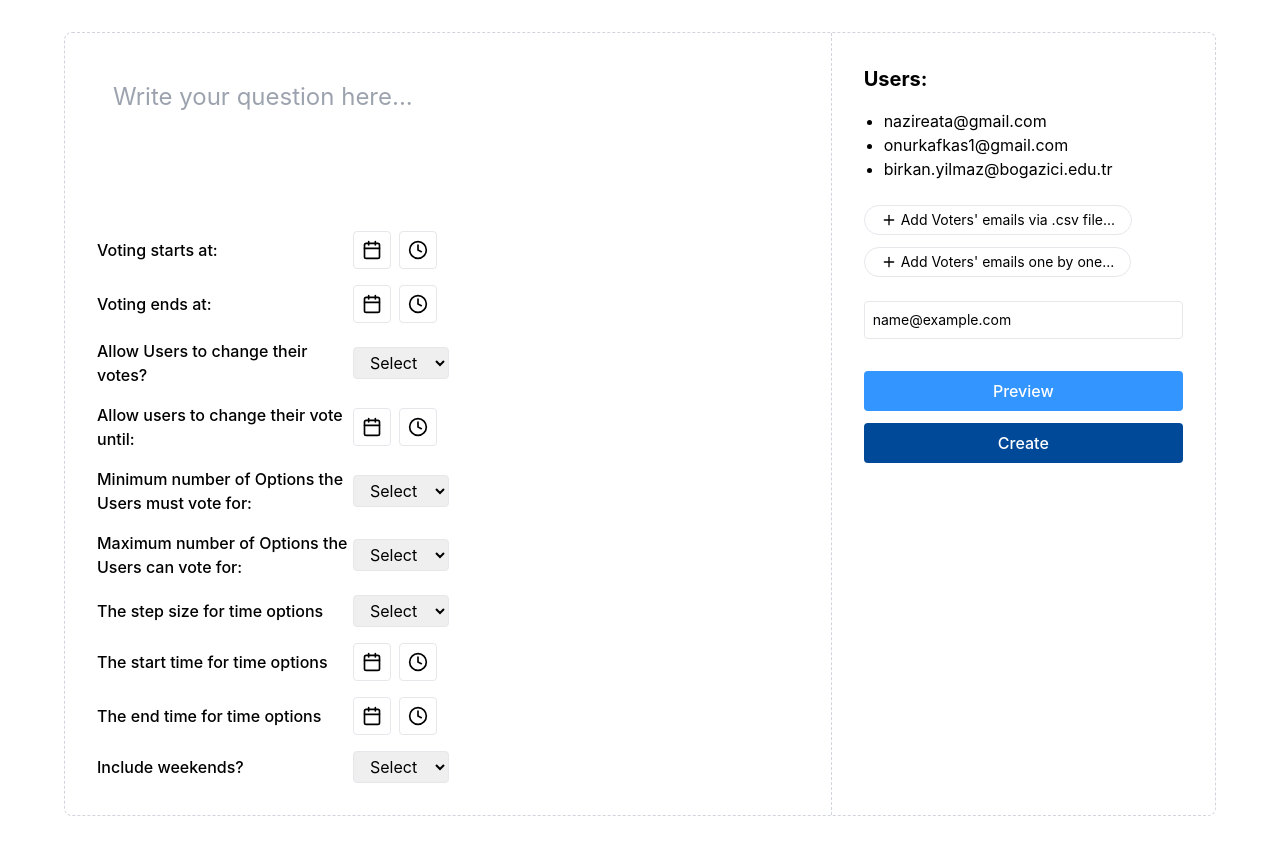
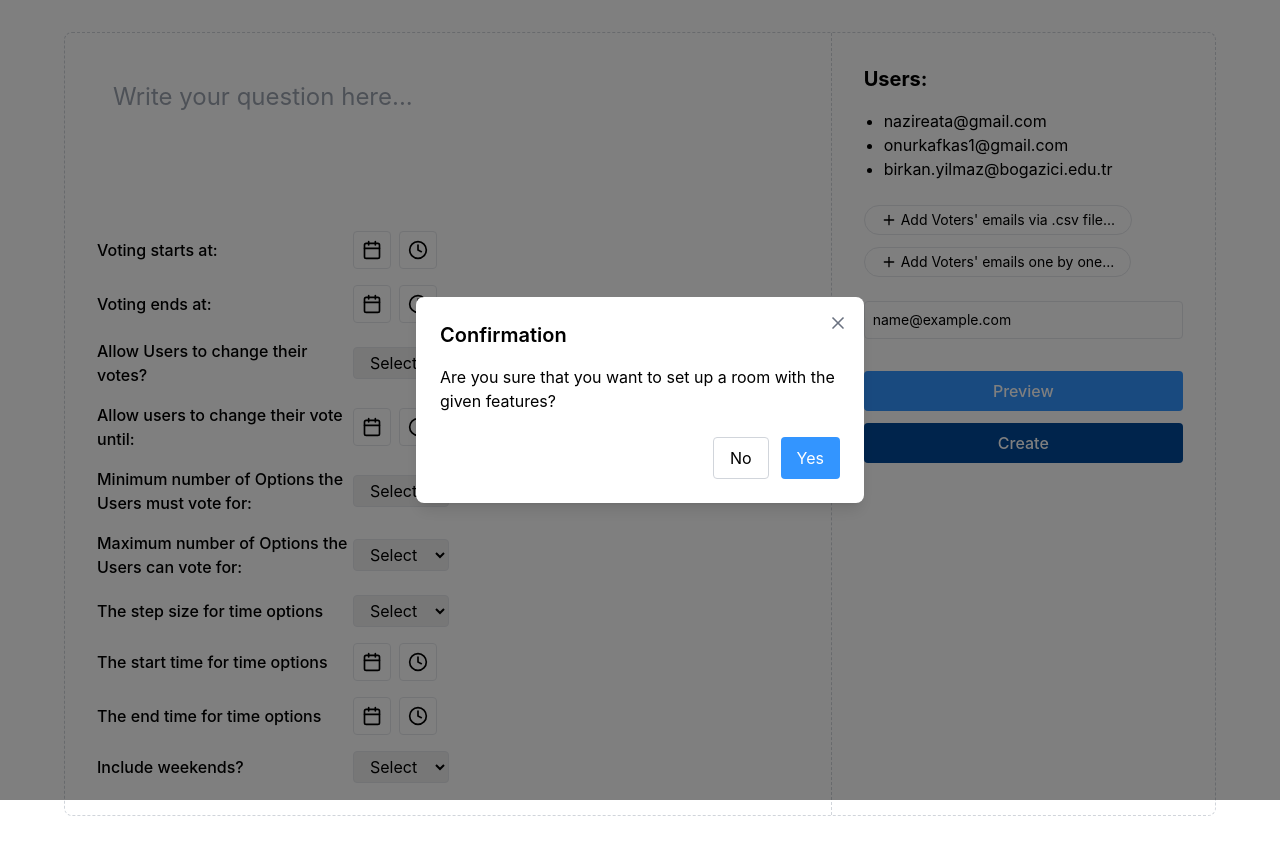
Before and after one commit to SturmR/AnonymousVoting, a React (Create React App) app in the folder frontend/: page /pickatime in a window 1280 px wide. Both pictures are taken after typing "name@example.com" into the empty fields and a click on the button "Create". Built offline with nearby package versions, Linux system fonts and the light colour scheme.

Commit message:
Add confirmation popups to creation pages.

```diff
--- a/frontend/src/pages/CreateRoom.js
+++ b/frontend/src/pages/CreateRoom.js
@@ -23,6 +23,23 @@ function CreateRoom() {
 
   // State to track which date picker is currently showing
   const [activeDatePicker, setActiveDatePicker] = useState(null);
+
+  // Modal state
+  const [showModal, setShowModal] = useState(false);
+
+  // Handle create button click
+  const handleCreate = () => {
+    setShowModal(true);
+  };
+
+  // Handle confirmation
+  const handleConfirm = () => {
+    // Process the form submission here
+    console.log('Form submitted!');
+    setShowModal(false);
+    // Additional logic for form submission
+  };
+
 
   // Add this function inside your Meeting component
   const DateTimePicker = ({ label, selectedDate, onChange, id }) => {
@@ -94,6 +111,46 @@ function CreateRoom() {
             {selectedDate.toLocaleDateString()} {selectedDate.toLocaleTimeString([], { hour: '2-digit', minute: '2-digit' })}
           </div>
         )}
+      </div>
+    );
+  };
+
+  // Confirmation Modal Component
+  const ConfirmationModal = () => {
+    if (!showModal) return null;
+
+    return (
+      <div className="fixed inset-0 bg-black bg-opacity-50 flex items-center justify-center z-50">
+        <div className="bg-white rounded-lg shadow-lg w-full max-w-md relative">
+          <div className="absolute top-4 right-4">
+            <button
+              onClick={() => setShowModal(false)}
+              className="text-gray-500 hover:text-gray-700"
+            >
+              <X size={20} />
+            </button>
+          </div>
+
+          <div className="p-6">
+            <h3 className="text-xl font-semibold mb-4">Confirmation</h3>
+            <p className="mb-6">Are you sure that you want to set up a room with the given features?</p>
+
+            <div className="flex justify-end space-x-3">
+              <button
+                onClick={() => setShowModal(false)}
+                className="px-4 py-2 border border-gray-300 rounded hover:bg-gray-100"
+              >
+                No
+              </button>
+              <button
+                onClick={handleConfirm}
+                className="px-4 py-2 bg-[#3395ff] text-white rounded hover:bg-[#2980e4]"
+              >
+                Yes
+              </button>
+            </div>
+          </div>
+        </div>
       </div>
     );
   };
@@ -305,13 +362,19 @@ function CreateRoom() {
               <button className="w-full bg-[#3395ff] text-white rounded py-2 font-medium">
                 Preview
               </button>
-              <button className="w-full bg-[#004999] text-white rounded py-2 font-medium">
+              <button
+              className="w-full bg-[#004999] text-white rounded py-2 font-medium"
+              onClick={handleCreate}
+              >
                 Create
               </button>
             </div>
           </div>
         </div>
       </main>
+
+      {/* Render the confirmation modal */}
+      <ConfirmationModal />
     </div>
   );
 }
--- a/frontend/src/pages/PickATime.js
+++ b/frontend/src/pages/PickATime.js
@@ -1,6 +1,6 @@
 // src/pages/PickATime.js
 import React, { useState } from 'react';
-import { Calendar, Clock, Plus } from 'react-feather';
+import { Calendar, Clock, Plus, X } from 'react-feather';
 import DatePicker from "react-datepicker";
 import "react-datepicker/dist/react-datepicker.css";
 
@@ -22,12 +22,28 @@ function PickATime() {
   const [endTimeForOptions, setEndTimeForOptions] = useState(null);
   const [activeDatePicker, setActiveDatePicker] = useState(null);
 
+  // Modal state
+  const [showModal, setShowModal] = useState(false);
+
   // Add a new email
   const addEmail = () => {
     if (newEmail.trim() && !emails.includes(newEmail)) {
       setEmails([...emails, newEmail]);
       setNewEmail('');
     }
+  };
+
+  // Handle create button click
+  const handleCreate = () => {
+    setShowModal(true);
+  };
+
+  // Handle confirmation
+  const handleConfirm = () => {
+    // Process the form submission here
+    console.log('Form submitted!');
+    setShowModal(false);
+    // Additional logic for form submission
   };
 
   // Date/Time picker component
@@ -100,6 +116,46 @@ function PickATime() {
             {selectedDate.toLocaleDateString()} {selectedDate.toLocaleTimeString([], { hour: '2-digit', minute: '2-digit' })}
           </div>
         )}
+      </div>
+    );
+  };
+
+  // Confirmation Modal Component
+  const ConfirmationModal = () => {
+    if (!showModal) return null;
+
+    return (
+      <div className="fixed inset-0 bg-black bg-opacity-50 flex items-center justify-center z-50">
+        <div className="bg-white rounded-lg shadow-lg w-full max-w-md relative">
+          <div className="absolute top-4 right-4">
+            <button
+              onClick={() => setShowModal(false)}
+              className="text-gray-500 hover:text-gray-700"
+            >
+              <X size={20} />
+            </button>
+          </div>
+
+          <div className="p-6">
+            <h3 className="text-xl font-semibold mb-4">Confirmation</h3>
+            <p className="mb-6">Are you sure that you want to set up a room with the given features?</p>
+
+            <div className="flex justify-end space-x-3">
+              <button
+                onClick={() => setShowModal(false)}
+                className="px-4 py-2 border border-gray-300 rounded hover:bg-gray-100"
+              >
+                No
+              </button>
+              <button
+                onClick={handleConfirm}
+                className="px-4 py-2 bg-[#3395ff] text-white rounded hover:bg-[#2980e4]"
+              >
+                Yes
+              </button>
+            </div>
+          </div>
+        </div>
       </div>
     );
   };
@@ -248,12 +304,18 @@ function PickATime() {
             <button className="w-full bg-[#3395ff] text-white rounded py-2 font-medium">
               Preview
             </button>
-            <button className="w-full bg-[#004999] text-white rounded py-2 font-medium">
+            <button
+              className="w-full bg-[#004999] text-white rounded py-2 font-medium"
+              onClick={handleCreate}
+            >
               Create
             </button>
           </div>
         </div>
       </div>
+
+      {/* Render the confirmation modal */}
+      <ConfirmationModal />
     </div>
   );
 }
```
